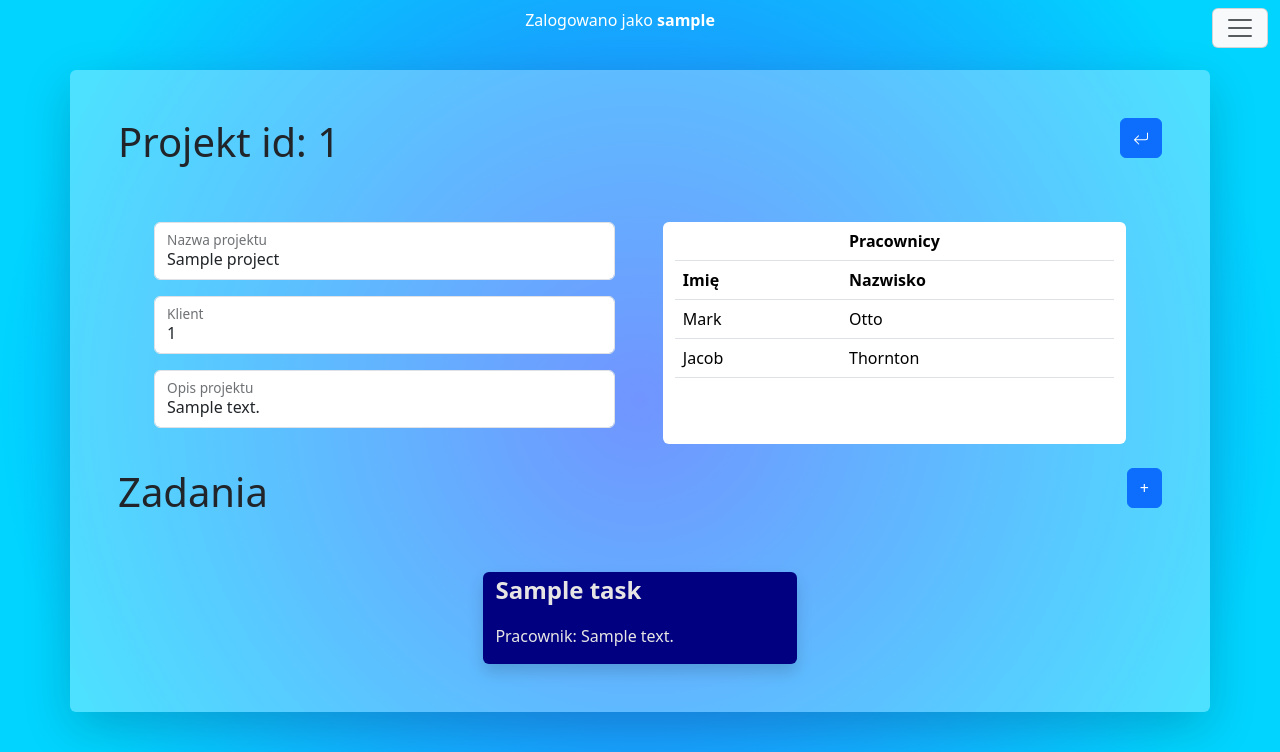
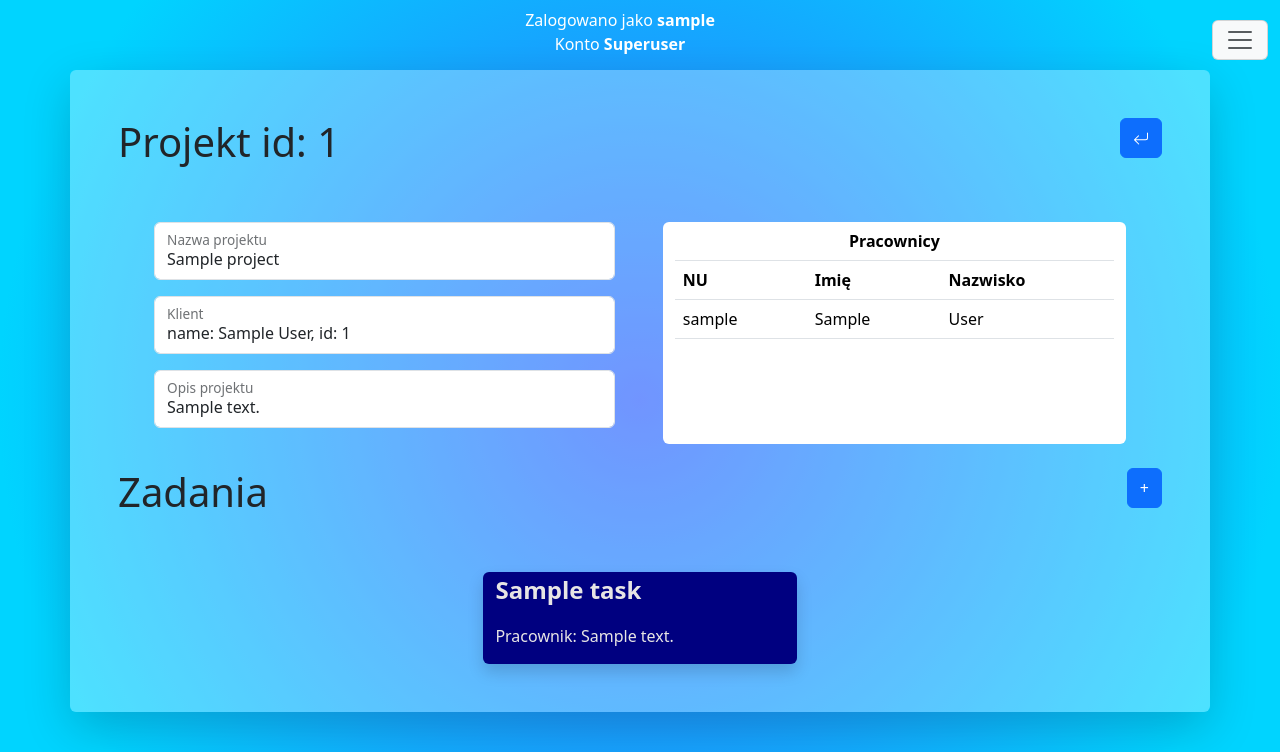
Before and after one commit to NikitDev/projekcikTymczasowy, a Django app: page /project/1/ in a window 1280 px wide. Shown: the top 752 px of the page. Run offline with Django 4.2, Linux system fonts and the light colour scheme; a user stored in the database is signed in; tables that the repository leaves empty hold one stand-in row (values such as "Sample post").

Commit message:
Update logged user info, update employees showing in project

```diff
--- a/v2/licznik_czasu/templates/account/base.html
+++ b/v2/licznik_czasu/templates/account/base.html
@@ -18,7 +18,13 @@
         <div class="container-fluid">
             <a class="navbar-brand"></a>
             {% if user.is_authenticated %}
-            <p class="text-white">Zalogowano jako <b>{% user_display user %}</b></p>
+            <p class="text-white text-center">Zalogowano jako <b>{% user_display user %}</b><br>Konto
+                {% if user.is_superuser %}
+                <b>Superuser</b>
+                {% else %}
+                <b>{{ user.get_who_is_display }}</b>
+                {% endif %}
+            </p>
             {% endif %}
             <button class="navbar-toggler bg-light" type="button" data-bs-toggle="offcanvas" data-bs-target="#offcanvasNavbar" aria-controls="offcanvasNavbar" aria-label="Toggle navigation">
             <span class="navbar-toggler-icon"></span>
@@ -32,6 +38,11 @@
                 <ul class="navbar-nav justify-content-end flex-grow-1 pe-3 fs-5">
                     <a class="nav-link active" aria-current="page" href="{% url 'home' %}">Strona Główna</a>
                     {% if user.is_authenticated %}
+                    {% if user.is_superuser %}
+                    <li class="nav-item">
+                        <a class="nav-link" href="{% url 'admin:index' %}">{% trans "Panel administratora" %}</a>
+                    </li>
+                    {% endif %}
                     <li class="nav-item">
                         <a class="nav-link" href="{% url 'view_profile' %}">{% trans "Profil" %}</a>
                     </li>
--- a/v2/licznik_czasu/templates/licznik_czasu/view_project.html
+++ b/v2/licznik_czasu/templates/licznik_czasu/view_project.html
@@ -26,7 +26,7 @@
                     <label for="project-name">Nazwa projektu</label>
                 </div>
                 <div class="form-floating mb-3">
-                    <output class="form-control" name="project-client" id="project-client">{{ project.client_id }}</output>
+                    <output class="form-control" name="project-client" id="project-client">{{ project.client }}</output>
                     <label for="project-client">Klient</label>
                 </div>
                 <div class="form-floating mb-3">
@@ -38,22 +38,22 @@
                 <table class="table">
                     <thead>
                         <tr>
-                            <th class="text-center" colspan="2">Pracownicy</th>
+                            <th class="text-center" colspan="3">Pracownicy</th>
                         </tr>
                         <tr>
+                            <th scope="col">NU</th>
                             <th scope="col">Imię</th>
                             <th scope="col">Nazwisko</th>
                         </tr>
                     </thead>
                     <tbody>
+                        {% for employee in project.employee.all %}
                         <tr>
-                            <td>Mark</td>
-                            <td>Otto</td>
+                            <td>{{ employee.user.username }}</td>
+                            <td>{{ employee.user.first_name }}</td>
+                            <td>{{ employee.user.last_name }}</td>
                         </tr>
-                        <tr>
-                            <td>Jacob</td>
-                            <td>Thornton</td>
-                        </tr>
+                        {% endfor %}
                     </tbody>
                 </table>
             </div>
--- a/v2/licznik_czasu/views.py
+++ b/v2/licznik_czasu/views.py
@@ -33,7 +33,7 @@ def view_project(request, project_id):
         if form.is_valid():
             task_name = form.cleaned_data['task_name']
             description = form.cleaned_data['description']
-            task = Task.objects.create(task_name=task_name, description=description, project_id=project)
+            task = Task.objects.create(task_name=task_name, description=description, project_id=project_id)
             return redirect('view_project', project_id)
     else:
         form = TaskForm()
@@ -80,22 +80,28 @@ def view_task(request, project_id, task_id):
     }
     return render(request, "licznik_czasu/view_task.html", context)
 
+
 def timer(request, task_id, pk):
     if request.method == 'POST':
-        action = request.POST.get('action')  # Get the value of the action attribute to be able to determine whether we are starting or pausing the timer
+        # Get the value of the action attribute to be able to determine whether we are starting or pausing the timer
+        action = request.POST.get('action')
         if action == 'start':
-            start_time = timezone.now()  # Get the
-            request.session['start_time'] = start_time.timestamp()  # Keep the start time in the session for easy access later
-            timer = TaskTimer.objects.create(task_id=task_id)  # New TaskTimer object with task id
+            start_time = timezone.now()
+            # Keep the start time in the session for easy access later
+            request.session['start_time'] = start_time.timestamp()
+            # New TaskTimer object with task id
+            timer = TaskTimer.objects.create(task_id=task_id)
             request.session['pk'] = timer.pk
-            return JsonResponse({'success': True})  # Response to js
+            return JsonResponse({'success': True})
         elif action == 'stop':
-            start_time = timezone.datetime.fromtimestamp(float(request.session.get('start_time')))  # Get start_time from session
-            end_time = timezone.now()  # end_time
-            duration = end_time - start_time  # Time elapsed between start_time and end_time
-            timer = TaskTimer.objects.filter(pk=request.session.get('pk'))  # Filter TaskTimer via pk to find the right one
-            timer.time_ended = end_time  # Set end_time to timer
-            timer.time_elapsed = duration  # Set duration to timer
-            timer.save()  # Save timer
-            return JsonResponse({'success': True})  # Response to js
+            # Get start_time from session
+            start_time = timezone.datetime.fromtimestamp(float(request.session.get('start_time')))
+            end_time = timezone.now()
+            duration = end_time - start_time
+            # Filter TaskTimer via pk to find the right one
+            timer = TaskTimer.objects.filter(pk=request.session.get('pk'))
+            timer.time_ended = end_time
+            timer.time_elapsed = duration
+            timer.save()
+            return JsonResponse({'success': True})
     return render(request, 'timer.html')
```
Also changed, not shown: 3 other files.
